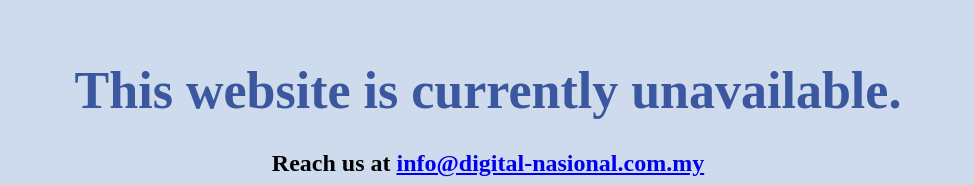
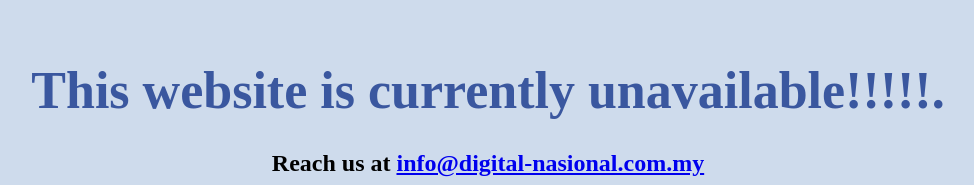
Before and after one commit to ariffabuhassanDNB/DNBMaintenancepage, a website: page src/index.html in a window 1280 px wide. Shown: the top 185 px of the page, without its empty margins (152-1126 px from the left). Drawn offline with nearby package versions, Linux system fonts and the light colour scheme.

Commit message:
Update the content

```diff
--- a/src/index.html
+++ b/src/index.html
@@ -144,7 +144,7 @@
 }
 </style>
 <body class="loading">
-    <h1>This website is currently unavailable.</h1>
+    <h1>This website is currently unavailable!!!!!.</h1>
     <h2>Reach us at <b><a href="mailto:info@digital-nasional.com.my">info@digital-nasional.com.my</a></b></h2>
     <h2>Stay connected :
         <b>
```
